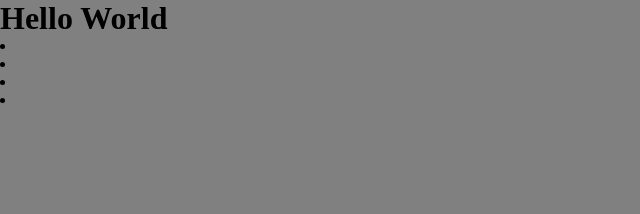
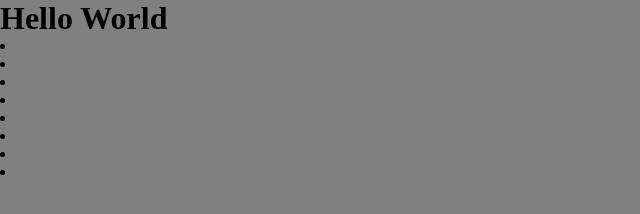
Before and after one commit to stas763/09_10, a plain HTML site: page 09.10.2019/index.html in a window 1280 px wide. Shown: the full height of the page, 0-640 px from the left. Drawn offline with Linux system fonts and the light colour scheme.

Commit message:
first commit to clone project

```diff
--- a/09.10.2019/index.html
+++ b/09.10.2019/index.html
@@ -13,6 +13,12 @@
       <li></li>
       <li></li>
     </div>
+    <div class="box_2">
+      <li></li>
+      <li></li>
+      <li></li>
+      <li></li>
+    </div>
 
   </body>
 </html>
```
